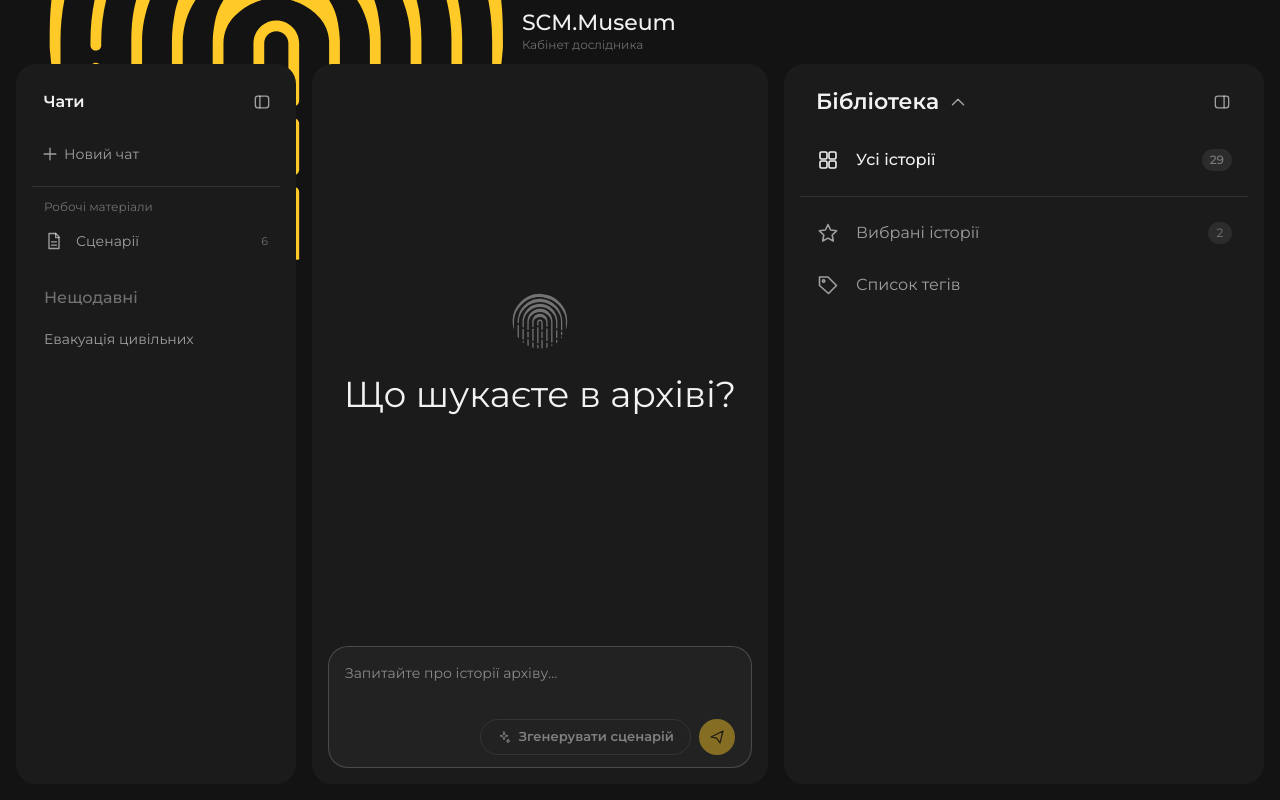
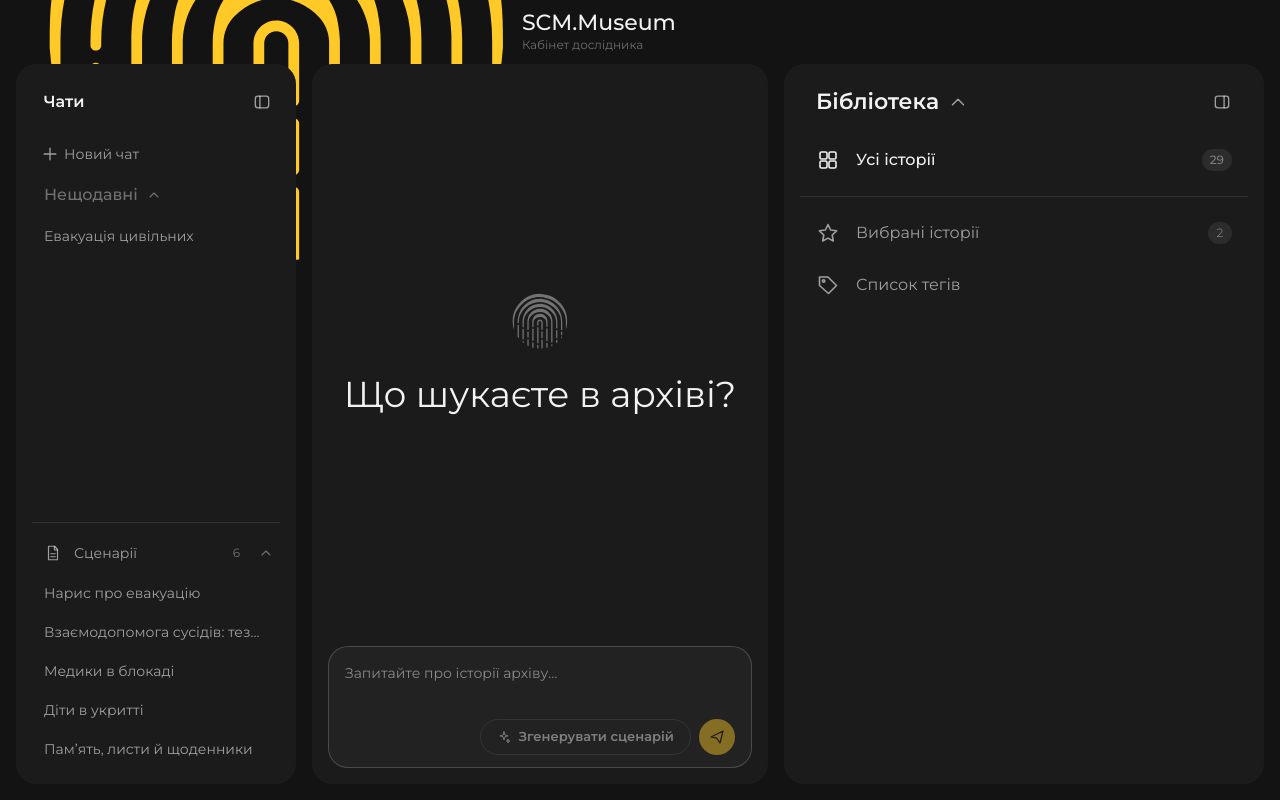
Before and after one commit to mikelebedenko/scm-museum, a React (Vite) app: page / in a window 1280 px wide. Built offline with nearby package versions, Linux system fonts and the light colour scheme.

Commit message:
Left panel like Claude: collapsible 'Нещодавні' and bottom 'Сценарії' section with latest scripts (open from sidebar); fix list overflow
Co-Authored-By: Claude Sonnet 5.5 <noreply@anthropic.com>

```diff
--- a/src/pages/ScriptsPage.tsx
+++ b/src/pages/ScriptsPage.tsx
@@ -30,6 +30,9 @@ type Props = {
   onToggleStory: (id: string) => void
   onToggleFrag: (id: string) => void
   onClearSources: () => void
+  /** Відкритий сценарій (керується ззовні, щоб його можна було відкрити з лівої панелі). */
+  openId: string | null
+  onOpenId: (id: string | null) => void
 }
 
 /** Сторінка «Сценарії»: поле запиту з джерелами та історія згенерованих сценаріїв. */
@@ -42,7 +45,8 @@ export function ScriptsPage(p: Props) {
   const [busy, setBusy] = useState(false)
   const [picker, setPicker] = useState(false)
   const [q, setQ] = useState("")
-  const [openId, setOpenId] = useState<string | null>(null)
+  const openId = p.openId
+  const setOpenId = p.onOpenId
   const [editing, setEditing] = useState(false)
   const [val, setVal] = useState("")
 
--- a/src/pages/Search.tsx
+++ b/src/pages/Search.tsx
@@ -53,6 +53,24 @@ export default function Search() {
   const [storySel, setStorySel] = useState<string[]>([])
   const [libOpen, setLibOpen] = useState(true)
   const [view, setView] = useState<"chat" | "scripts">("chat")
+  const [scriptOpenId, setScriptOpenId] = useState<string | null>(null)
+  const persisted = (k: string) => {
+    try {
+      return localStorage.getItem(k) !== "0"
+    } catch {
+      return true
+    }
+  }
+  const [chatsOpen, setChatsOpen] = useState(() => persisted("kd_side_chats"))
+  const [scriptsOpen, setScriptsOpen] = useState(() => persisted("kd_side_scripts"))
+  const toggleSec = (k: string, v: boolean, set: (x: boolean) => void) => {
+    set(!v)
+    try {
+      localStorage.setItem(k, v ? "0" : "1")
+    } catch {
+      /* ignore */
+    }
+  }
   const [playReq, setPlayReq] = useState<{ id: string; t: number; e: number; n: number } | null>(
     null,
   )
@@ -388,22 +406,37 @@ export default function Search() {
             <Icon n="plus" s={20} />
             <span className="lbl">Новий чат</span>
           </button>
+          {!side && (
+            <>
               <hr className="side-sep" />
               <div className="side-group-label" aria-hidden>Робочі матеріали</div>
               <button
                 title="Сценарії"
                 className={`is-section ${view === "scripts" ? "on" : ""}`}
-            onClick={() => setView("scripts")}
+                onClick={() => {
+                  setScriptOpenId(null)
+                  setView("scripts")
+                }}
               >
                 <Icon n="file" s={20} />
                 <span className="lbl">Сценарії</span>
-            {data.scripts.length > 0 && <small>{data.scripts.length}</small>}
               </button>
+            </>
+          )}
         </nav>
         {side && (
           <>
-            <div className="side-label">Нещодавні</div>
-            <ul className="side-chats">
+            <button
+              className="side-sec-head"
+              aria-expanded={chatsOpen}
+              onClick={() => toggleSec("kd_side_chats", chatsOpen, setChatsOpen)}
+            >
+              <span>Нещодавні</span>
+              <span className={`acc-chev ${chatsOpen ? "is-open" : ""}`}>
+                <Icon n="down" s={16} />
+              </span>
+            </button>
+            {chatsOpen && <ul className="side-chats">
               {visibleChats.length === 0 && (
                 <li className="muted">Поки порожньо</li>
               )}
@@ -431,7 +464,52 @@ export default function Search() {
                   </IconButton>
                 </li>
               ))}
+            </ul>}
+            <section className="side-scripts">
+              <div className={`side-sec-row ${view === "scripts" && !scriptOpenId ? "on" : ""}`}>
+                <button
+                  className="side-sec-title"
+                  onClick={() => {
+                    setScriptOpenId(null)
+                    setView("scripts")
+                  }}
+                >
+                  <Icon n="file" s={18} />
+                  <span>Сценарії</span>
+                  {data.scripts.length > 0 && <small>{data.scripts.length}</small>}
+                </button>
+                <IconButton
+                  size="sm"
+                  aria-label={scriptsOpen ? "Згорнути сценарії" : "Розгорнути сценарії"}
+                  aria-expanded={scriptsOpen}
+                  onClick={() => toggleSec("kd_side_scripts", scriptsOpen, setScriptsOpen)}
+                >
+                  <span className={`acc-chev ${scriptsOpen ? "is-open" : ""}`}>
+                    <Icon n="down" s={16} />
+                  </span>
+                </IconButton>
+              </div>
+              {scriptsOpen && data.scripts.length > 0 && (
+                <ul className="side-chats">
+                  {data.scripts.slice(0, 5).map((sc) => (
+                    <li
+                      key={sc.id}
+                      className={view === "scripts" && scriptOpenId === sc.id ? "on" : ""}
+                    >
+                      <button
+                        className="side-chat"
+                        onClick={() => {
+                          setScriptOpenId(sc.id)
+                          setView("scripts")
+                        }}
+                      >
+                        {sc.title}
+                      </button>
+                    </li>
+                  ))}
                 </ul>
+              )}
+            </section>
           </>
         )}
       </aside>
@@ -446,6 +524,8 @@ export default function Search() {
             onToggleStory={toggleStory}
             onToggleFrag={toggleSel}
             onClearSources={clearSel}
+            openId={scriptOpenId}
+            onOpenId={setScriptOpenId}
           />
         ) : (
           <>
--- a/src/styles/components/chat-layout.css
+++ b/src/styles/components/chat-layout.css
@@ -12,7 +12,7 @@
 .side-nav button.on { background: var(--color-accent-subtle); color: var(--color-accent); }
 .side-nav small { margin-left: auto; color: var(--color-text-subtle); font-size: var(--fs-xs); }
 .side-label { margin-top: var(--space-2); padding: 0 var(--space-3); font: var(--type-overline); letter-spacing: var(--ls-wider); text-transform: uppercase; color: var(--color-text-subtle); }
-.side-chats { display: grid; gap: var(--space-half); margin: 0; padding: 0; list-style: none; }
+.side-chats { grid-template-columns: minmax(0, 1fr); display: grid; gap: var(--space-half); margin: 0; padding: 0; list-style: none; }
 .side-chats li { display: flex; align-items: center; border-radius: var(--radius-md); padding-right: var(--space-2); }
 .side-chats li:hover { background: var(--color-surface-3); }
 .side-chats li.on { background: var(--color-accent-subtle); }
@@ -489,3 +489,15 @@
 .side.is-rail .side-group-label { visibility: hidden; padding: 0; }
 .side-nav button.is-section.on { background: var(--color-surface-3); color: var(--color-text); }
 .side-nav button.is-section.on svg { color: var(--color-accent); }
+
+/* ліва панель, як у Claude: розділи зі стрілками; «Сценарії» — внизу панелі */
+.side-sec-head { display: flex; align-items: center; gap: var(--space-2); padding: 0 var(--space-3); color: var(--color-text-subtle); font: var(--type-h4); font-weight: var(--fw-medium); text-align: left; }
+.side-sec-head:hover { color: var(--color-text-muted); }
+.side-sec-head .acc-chev { color: inherit; }
+.side-scripts { grid-template-columns: minmax(0, 1fr); margin-top: auto; padding-top: var(--space-3); border-top: var(--border-width) solid var(--color-border); display: grid; gap: var(--space-1); }
+.side-sec-row { display: flex; align-items: center; justify-content: space-between; border-radius: var(--radius-md); }
+.side-sec-row.on { background: var(--color-surface-3); }
+.side-sec-title { flex: 1; min-width: 0; display: flex; align-items: center; gap: var(--space-3); height: var(--control-md); padding: 0 var(--space-3); color: var(--color-text-muted); font-size: var(--fs-base); text-align: left; }
+.side-sec-row.on .side-sec-title, .side-sec-title:hover { color: var(--color-text); }
+.side-sec-row.on .side-sec-title svg { color: var(--color-accent); }
+.side-sec-title small { margin-left: auto; color: var(--color-text-subtle); font-size: var(--fs-sm); }
```
Lines whose indentation alone changed are shown as unchanged.
